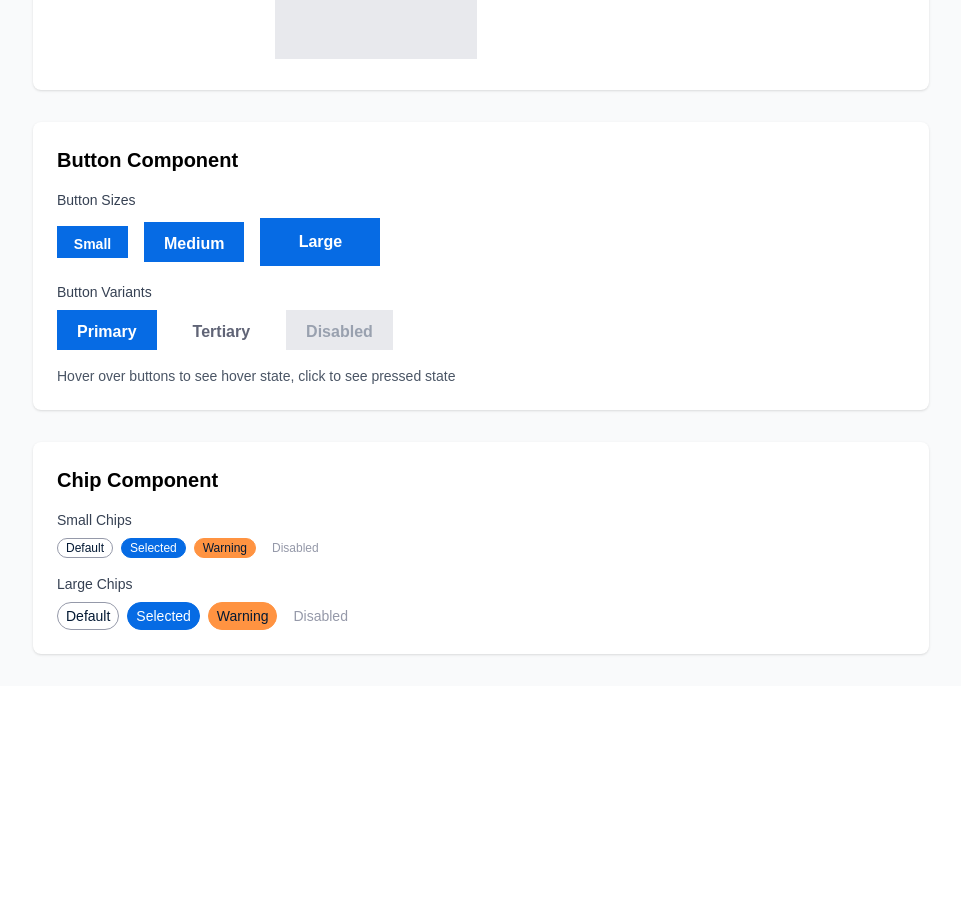
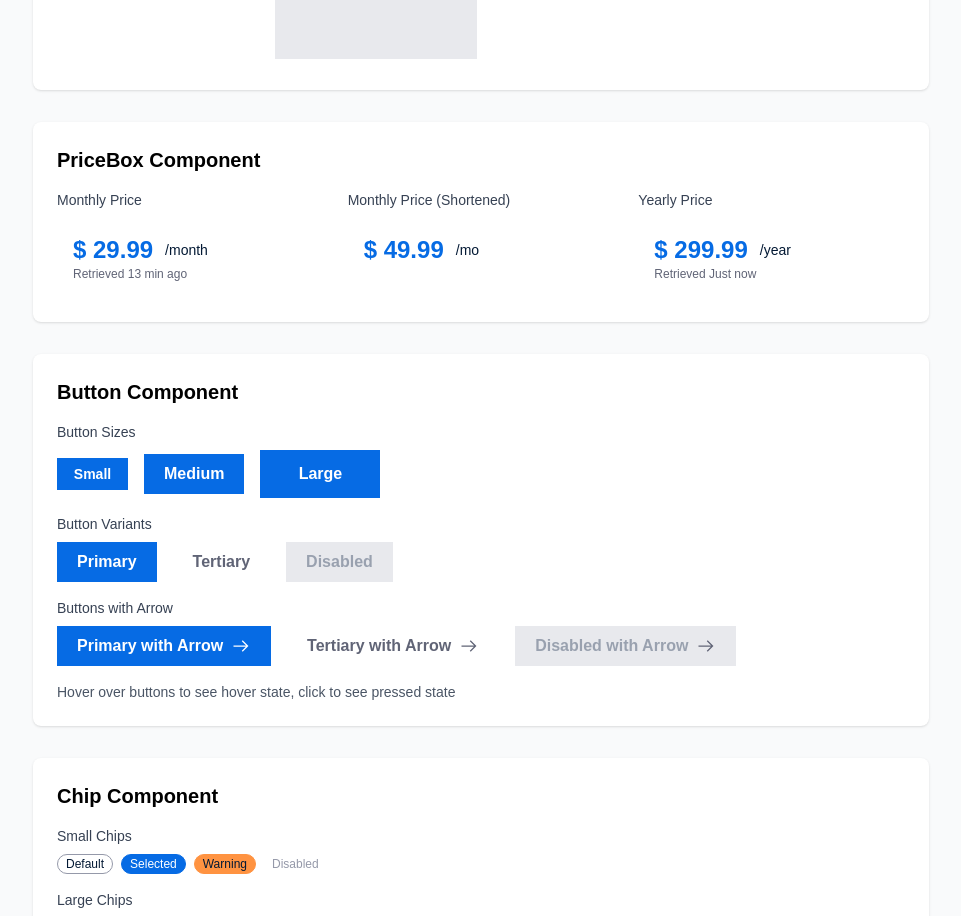
Before and after one commit to joseabril25/quashed-fe-test, a React (Vite) app: page / in a window 1280 px wide. Shown: the part 940-1856 px from the top of the page, without its empty margins (159-1120 px from the left). Before the commit the page ends 1626 px from the top, so only its background shows below. Built offline with nearby package versions, Linux system fonts and the light colour scheme; a web font is replaced by a local one.

Commit message:
chore: created pricebox component

```diff
--- a/src/App.tsx
+++ b/src/App.tsx
@@ -6,6 +6,7 @@ import { Chip } from './components/ui/Chip'
 import { Dropdown } from './components/ui/Dropdown'
 import { TexAarea } from './components/ui/TextArea'
 import { DatePicker } from './components/ui/DatePicker'
+import { PriceBox } from './components/PriceBox'
 
 function App() {
   const [inputValue, setInputValue] = useState('')
@@ -162,6 +163,27 @@ function App() {
           </div>
         </div>
 
+        {/* PriceBox Component Examples */}
+        <div className="bg-white p-6 rounded-lg shadow">
+          <h2 className="text-xl font-semibold mb-4">PriceBox Component</h2>
+          <div className="grid grid-cols-3 gap-6">
+            <div>
+              <h3 className="text-sm font-medium text-gray-700 mb-2">Monthly Price</h3>
+              <PriceBox price={29.99} perMonth="month" timestamp={Date.now() - 13 * 60 * 1000} />
+            </div>
+
+            <div>
+              <h3 className="text-sm font-medium text-gray-700 mb-2">Monthly Price (Shortened)</h3>
+              <PriceBox price={49.99} perMonth="month" shortenedMonth />
+            </div>
+
+            <div>
+              <h3 className="text-sm font-medium text-gray-700 mb-2">Yearly Price</h3>
+              <PriceBox price={299.99} perMonth="year" timestamp={Date.now() - 30000} />
+            </div>
+          </div>
+        </div>
+
         {/* Button Component Examples */}
         <div className="bg-white p-6 rounded-lg shadow">
           <h2 className="text-xl font-semibold mb-4">Button Component</h2>
@@ -181,6 +203,15 @@ function App() {
                 <Button>Primary</Button>
                 <Button variant="tertiary">Tertiary</Button>
                 <Button disabled>Disabled</Button>
+              </div>
+            </div>
+
+            <div>
+              <h3 className="text-sm font-medium text-gray-700 mb-2">Buttons with Arrow</h3>
+              <div className="flex gap-4 items-center">
+                <Button showArrow>Primary with Arrow</Button>
+                <Button variant="tertiary" showArrow>Tertiary with Arrow</Button>
+                <Button disabled showArrow>Disabled with Arrow</Button>
               </div>
             </div>
 
--- /dev/null
+++ b/src/components/Icons/icon-right-arrow.tsx
@@ -0,0 +1,16 @@
+export const IconRightArrow = ({...props }) => (
+   <svg
+    xmlns="http://www.w3.org/2000/svg"
+    xmlSpace="preserve"
+    viewBox="0 0 32 32"
+    {...props}
+  >
+    <path
+      fill={"none"}
+      stroke={props.color || "#000"}
+      strokeMiterlimit={10}
+      strokeWidth={2}
+      d="M26 16H4M18 7.5l8.5 8.5-8.5 8.5"
+    />
+  </svg>
+)
--- a/src/components/Icons/index.tsx
+++ b/src/components/Icons/index.tsx
@@ -1,5 +1,6 @@
 import { IconAccount } from './icon-account';
 import { IconMenu } from './icon-menu';
+import { IconRightArrow } from './icon-right-arrow';
 
 
 interface Props {
@@ -16,6 +17,8 @@ export const Icons = ({ name, active, width, height, color }: Props) => {
       return <IconMenu active={active || false} color={color} width={width} height={height} />;
     case 'account':
       return <IconAccount active={active || false} color={color} width={width} height={height} />;
+    case 'arrow-right':
+      return <IconRightArrow active={active || false} color={color} width={width} height={height} />;
     default:
       return null;
   }
--- /dev/null
+++ b/src/components/PriceBox.tsx
@@ -0,0 +1,24 @@
+import { getTimeAgo } from '../utils/timeUtils';
+
+interface PriceBoxProps {
+  price: number;
+  perMonth?: 'month' | 'year';
+  shortenedMonth?: boolean;
+  timestamp?: number;
+}
+
+export const PriceBox = ({ price, perMonth, shortenedMonth, timestamp }: PriceBoxProps) => {
+  return (
+    <div className="bg-white p-4">
+      <div className="flex flex-row items-center gap-3">
+        <p className="text-2xl text-[rgb(var(--color-primary))] font-semibold">$ {price.toFixed(2)}</p>
+        <p className="text-sm text-[rgb(var(--color-mono))] font-normal">/{ perMonth === 'month' ? (shortenedMonth ? 'mo' : 'month') : 'year'}</p>
+      </div>
+      {timestamp && (
+        <p className="text-xs text-[rgb(var(--color-neutral))] font-normal">
+          Retrieved {getTimeAgo(timestamp)}
+        </p>
+      )}
+    </div>
+  );
+}
--- a/src/components/ui/Button.tsx
+++ b/src/components/ui/Button.tsx
@@ -1,12 +1,14 @@
 import type { ButtonHTMLAttributes } from 'react';
+import { Icons } from '../Icons';
 
 interface ButtonProps extends ButtonHTMLAttributes<HTMLButtonElement> {
   variant?: 'primary' | 'tertiary';
   size?: 'sm' | 'md' | 'lg';
+  showArrow?: boolean;
 }
 
-export const Button = ({ variant = 'primary', size = 'md', className = '', children, ref, ...props }: ButtonProps & { ref?: React.Ref<HTMLButtonElement> }) => {
-    const baseStyles = 'text-base font-semibold weight-600 transition-all duration-200 outline-none';
+export const Button = ({ variant = 'primary', size = 'md', showArrow = false, className = '', children, ref, ...props }: ButtonProps & { ref?: React.Ref<HTMLButtonElement> }) => {
+    const baseStyles = 'text-base font-semibold weight-600 transition-all duration-200 outline-none flex items-center justify-center gap-2';
 
     const sizeStyles = {
       sm: 'px-4 py-2 h-8 min-w-[71px] text-sm',
@@ -23,6 +25,13 @@ export const Button = ({ variant = 'primary', size = 'md', className = '', child
       }
     };
 
+    const getArrowColor = () => {
+      if (props.disabled) {
+        return 'rgb(var(--color-neutral))';
+      }
+      return variant === 'primary' ? '#ffffff' : 'rgb(var(--color-neutral))';
+    };
+
     return (
       <button
         ref={ref}
@@ -30,6 +39,14 @@ export const Button = ({ variant = 'primary', size = 'md', className = '', child
         {...props}
       >
         {children}
+        {showArrow && (
+          <Icons
+            name="arrow-right"
+            color={getArrowColor()}
+            width={20}
+            height={20}
+          />
+        )}
       </button>
     );
 };
--- /dev/null
+++ b/src/utils/timeUtils.ts
@@ -0,0 +1,19 @@
+export const getTimeAgo = (timestamp: number): string => {
+  const now = Date.now();
+  const diff = now - timestamp;
+
+  const seconds = Math.floor(diff / 1000);
+  const minutes = Math.floor(seconds / 60);
+  const hours = Math.floor(minutes / 60);
+  const days = Math.floor(hours / 24);
+
+  if (days > 0) {
+    return `${days} day${days > 1 ? 's' : ''} ago`;
+  } else if (hours > 0) {
+    return `${hours} hr${hours > 1 ? 's' : ''} ago`;
+  } else if (minutes > 0) {
+    return `${minutes} min ago`;
+  } else {
+    return 'Just now';
+  }
+};
```
